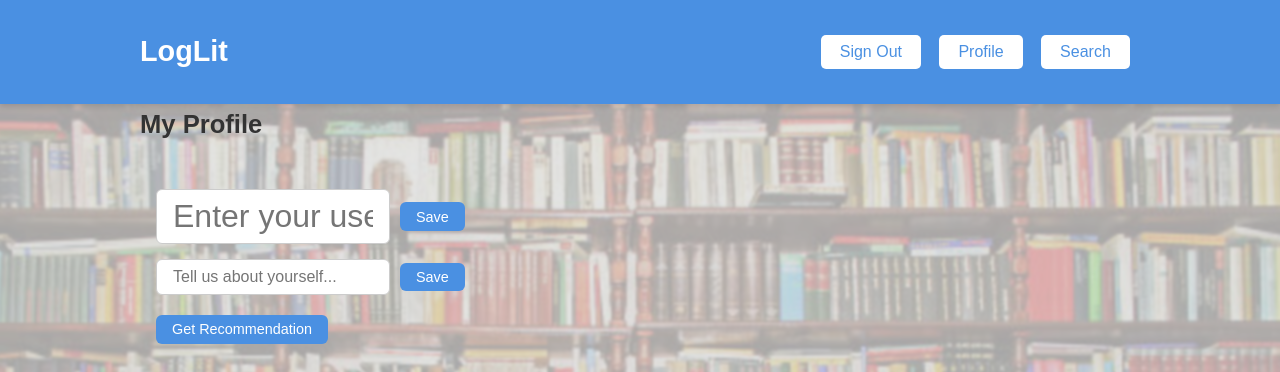
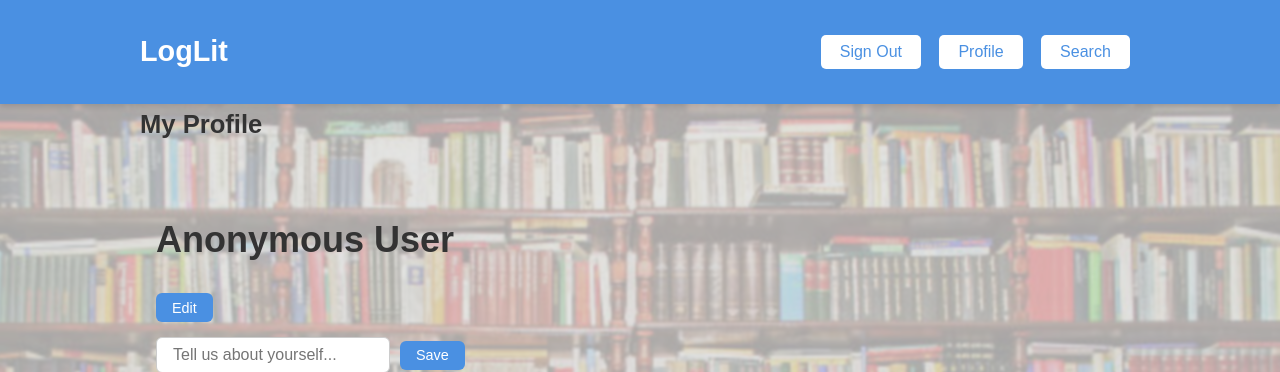
Before and after one commit to jeffreyzluo/CS35L-Reading-Log-Website, a React (Create React App) app in the folder loglit-landing/: page /profile in a window 1280 px wide. Shown: the top 372 px of the page. Built offline with nearby package versions, Linux system fonts and the light colour scheme; no server answers; sample sign-in values are in the browser's storage.

Commit message:
Merged Friends feature with main branch

```diff
--- a/loglit-landing/src/pages/profile/ProfilePage.js
+++ b/loglit-landing/src/pages/profile/ProfilePage.js
@@ -1,7 +1,8 @@
 // Import Elements
 import "./Profile.css";
-import { useContext, useEffect } from 'react';
+import { useContext, useEffect, useState } from 'react';
 import { useNavigate } from 'react-router-dom';
+import { useParams } from 'react-router-dom';
 import { AuthContext } from '../../AuthContext';
 import Bio from "./Bio.js";
 import Username from "./Username.js";
@@ -10,12 +11,25 @@ import SharedPosts from "./SharedPosts.js";
 function Profile() {
   const navigate = useNavigate();
   const { token } = useContext(AuthContext);
+  const { username: paramUsername } = useParams();
+  const [username, setUsername] = useState('');
 
   useEffect(() => {
     if (!token) {
       navigate('/login');
+      return;
     }
+
+    // Fetch username from session
+    fetch('/api/me', { credentials: 'include' })
+      .then(res => res.json())
+      .then(data => setUsername(data.username)) // just grab username
+      .catch(err => console.error('Failed to fetch user:', err));
   }, [token, navigate]);
+
+  const profileUsername = paramUsername || username;
+
+
   return (
     <div
       className="profile-page"
@@ -31,7 +45,7 @@ function Profile() {
         <div className="profile-content" style={{ width: '100%' }}>
 
           {/* Username section */}
-          <Username/>
+          <Username username={profileUsername} />
 
           {/* Bio Section */}
           <Bio/>
--- a/loglit-landing/src/pages/profile/Username.js
+++ b/loglit-landing/src/pages/profile/Username.js
@@ -1,20 +1,25 @@
-import React, { useState } from 'react';
+import React, { useState, useEffect } from 'react';
 
-function Username() {
+function Username( {username: initialUsername} ) {
 	// Username feature state
-	const [username, setUser] = useState('');
-  const [isEditingUsername, setIsEditingUsername] = useState(true);
+	const [username, setUsername] = useState(initialUsername || '');
+  const [isEditingUsername, setIsEditingUsername] = useState(false);
 
 	// --- Username Handlers ---
-	const usernameChange = (event) => setUser(event.target.value);
+  const handleChange = (e) => setUsername(e.target.value);
   const toggleEditingUsername = () => setIsEditingUsername(!isEditingUsername);
+
+  useEffect(() => {
+    setUsername(initialUsername || '');
+  }, [initialUsername]);
+
 
   const usernameSection = isEditingUsername ? (
     <div className="username-edit">
       <input
         type="text"
         value={username}
-        onChange={usernameChange}
+        onChange={handleChange}
         placeholder="Enter your username"
         className="username-input"
       />
```
Also changed, not shown: 1 other file (tests, documents, lock files or other folders).
